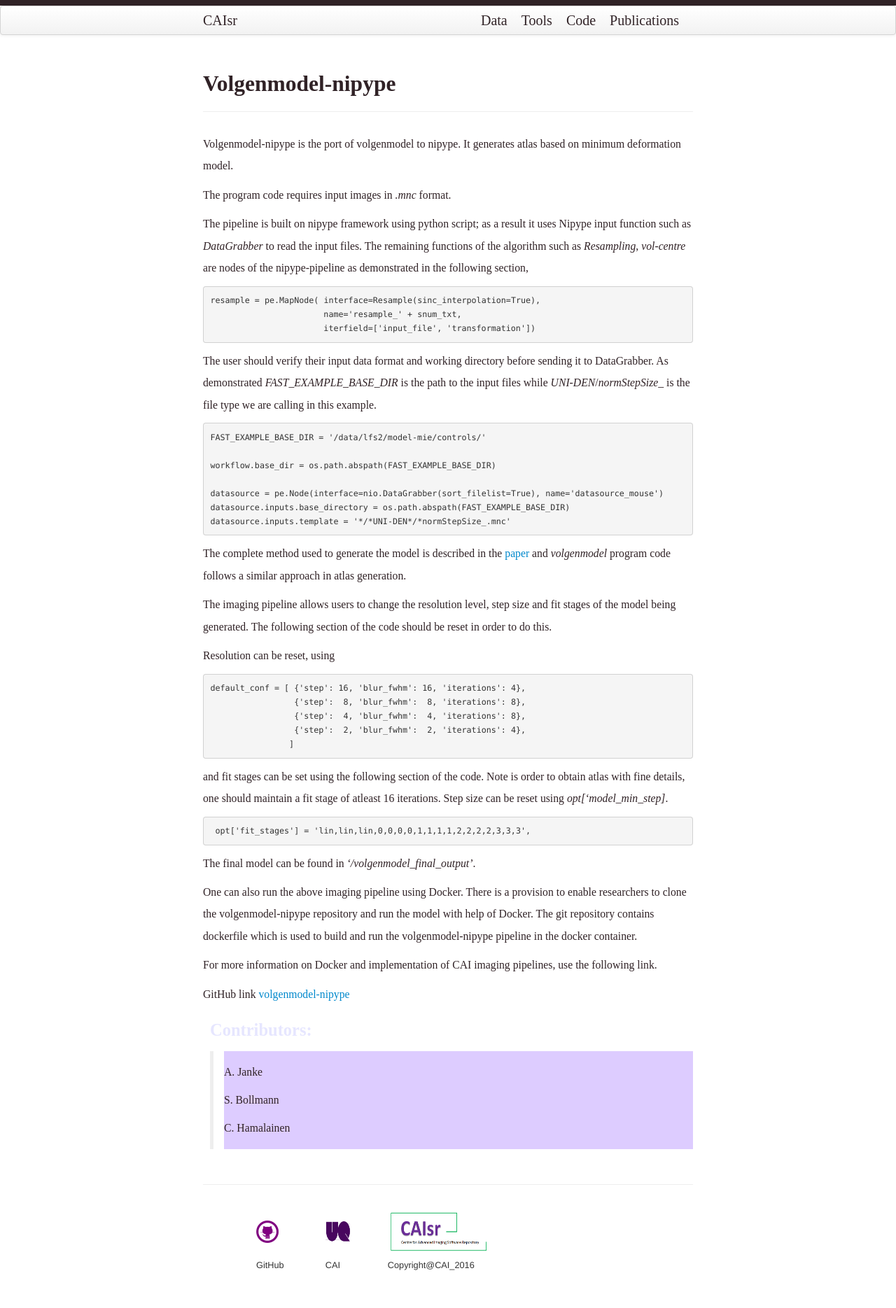
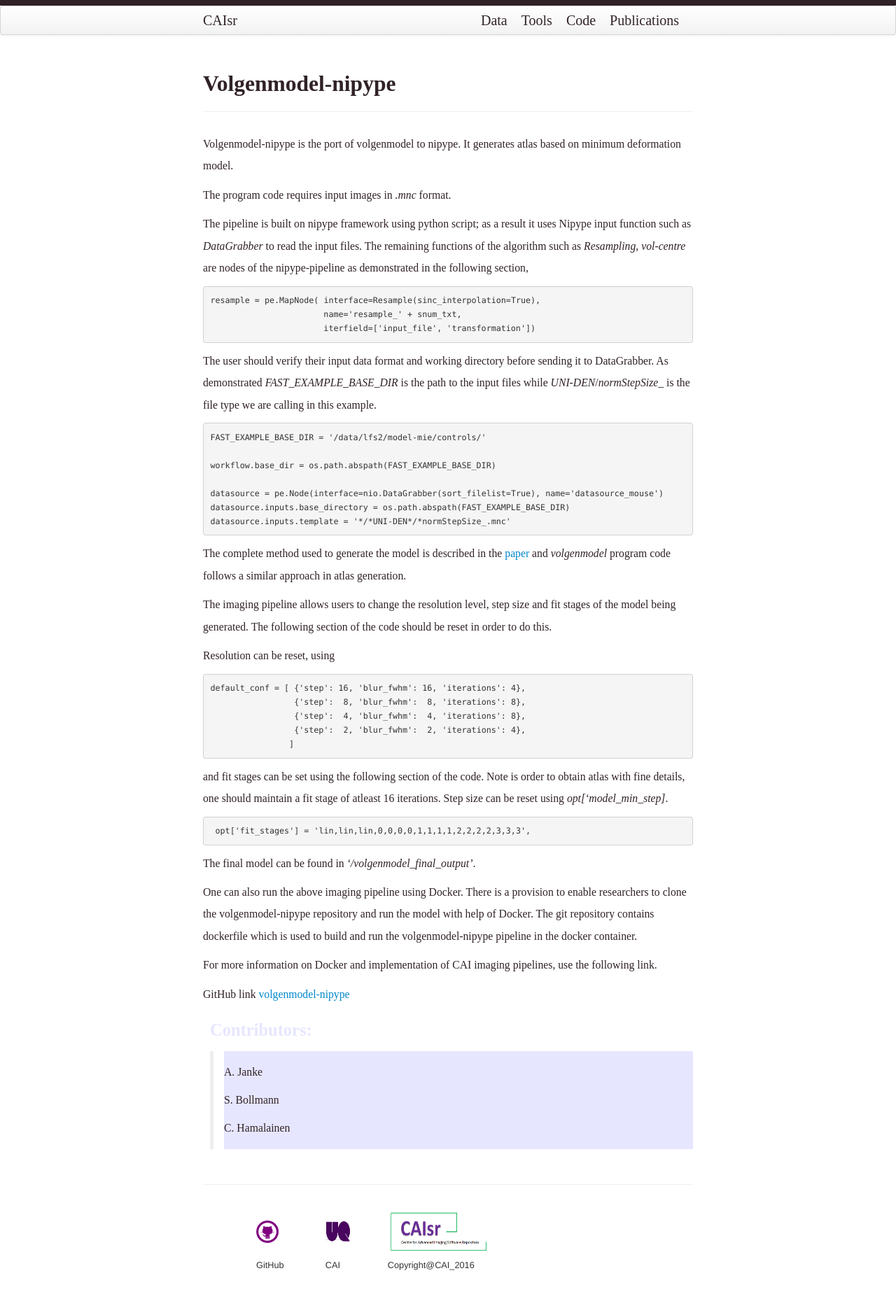
Before and after one commit to CAIsr/CAIsr.github.io, a Jekyll site: the page built from pages/volgenmodel_nipype.md, in a window 1280 px wide. Shown: the whole page at 70% size. Built offline with Jekyll 4.4.1, drawn with Linux system fonts in a browser that asks for light colours.

Commit message:
Update volgenmodel_nipype.md

````diff
--- a/pages/volgenmodel_nipype.md
+++ b/pages/volgenmodel_nipype.md
@@ -13,6 +13,10 @@
 such as *DataGrabber* to read the input files. The remaining functions of the algorithm such as *Resampling*, *vol-centre*
 are nodes of the nipype-pipeline as demonstrated in the following section,
 
+
+
+
+
 ```python
 resample = pe.MapNode( interface=Resample(sinc_interpolation=True),
                        name='resample_' + snum_txt,
@@ -20,8 +24,7 @@
 ```
 
 
-
-The user should verify their input data format and working directory before sending it to DataGrabber. As demonstrated *FAST_EXAMPLE_BASE_DIR*
+ The user should verify their input data format and working directory before sending it to DataGrabber. As demonstrated *FAST_EXAMPLE_BASE_DIR*
 is the path to the input files while *UNI-DEN*/*normStepSize_* is the file type we are calling in this example.
 
 
@@ -35,14 +38,16 @@
 datasource.inputs.template = '*/*UNI-DEN*/*normStepSize_.mnc'
 ```
 
+
 The complete method used to generate the model is described in the [paper](http://www.ncbi.nlm.nih.gov/pubmed/25620005)
 and *volgenmodel* program code follows a similar approach in atlas generation.
-
 
 The imaging pipeline allows users to change the resolution level, step size and fit stages of the model being
 generated. The following section of the code should be reset in order to do this.
 
 Resolution can be reset, using
+
+
 
 ```python
 default_conf = [ {'step': 16, 'blur_fwhm': 16, 'iterations': 4},
@@ -52,12 +57,16 @@
                 ]
 ```
 
+
 and fit stages can be set using the following section of the code. Note is order to obtain atlas with fine
 details, one should maintain a fit stage of atleast 16 iterations. Step size can be reset using *opt['model_min_step]*.
+
+
 
 ```python
  opt['fit_stages'] = 'lin,lin,lin,0,0,0,0,1,1,1,1,2,2,2,2,3,3,3',
 ```
+
 
 The final model can be found in *'/volgenmodel_final_output'*.
 
@@ -72,11 +81,12 @@
 GitHub link [volgenmodel-nipype](https://github.com/CAIsr/volgenmodel-nipype)
 
 
+
 <dl>
 
 <dd> <h3 style="color:#e6e6ff;"> Contributors: </h3> </dd>
 
-<dd> <blockquote> <div style="background-color:#ddccff; font-style:normal; font-family:Times New Roman;"> <br>
+<dd> <blockquote> <div style="background-color:#e6e6ff; font-style:normal; font-family:Times New Roman;"> <br>
 
 A. Janke <br>
 <br>
````
